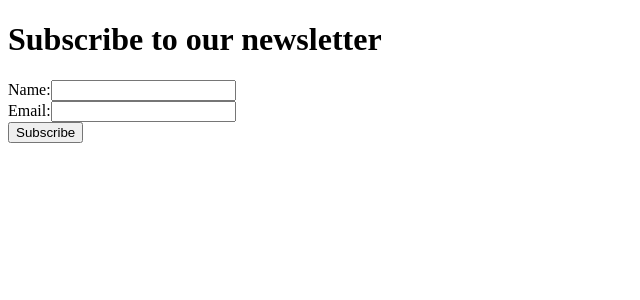
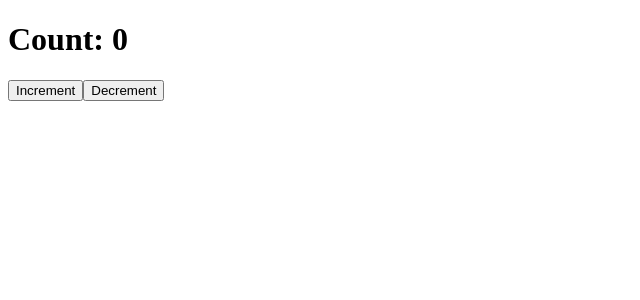
Before and after one commit to githubscientist/react-fsd61wde, a React (Vite) app: page / in a window 1280 px wide. Shown: the top 300 px of the page, without its empty margins (0-640 px from the left). Built offline with nearby package versions, Linux system fonts and the light colour scheme.

Commit message:
redux toolkit --counter application

```diff
--- a/package.json
+++ b/package.json
@@ -15,10 +15,12 @@
     "@fortawesome/free-regular-svg-icons": "^6.6.0",
     "@fortawesome/free-solid-svg-icons": "^6.6.0",
     "@fortawesome/react-fontawesome": "^0.2.2",
+    "@reduxjs/toolkit": "^2.2.7",
     "axios": "^1.7.3",
     "formik": "^2.4.6",
     "react": "^18.3.1",
     "react-dom": "^18.3.1",
+    "react-redux": "^9.1.2",
     "react-router-dom": "^6.26.0"
   },
   "devDependencies": {
--- a/src/App.jsx
+++ b/src/App.jsx
@@ -1,63 +1,39 @@
-import { useFormik } from "formik";
-import { useRef, useState } from "react";
+import { useDispatch, useSelector } from "react-redux";
+import { decrement, increment, selectCount } from "./features/counter/counterSlice";
+import { addHistory, selectHistory } from "./features/counter/historySlice";
 
-const validate = values => {
-  const errors = {};
+const App = () => {
 
-  if (!values.name) {
-    errors.name = 'Name is required';
+  const count = useSelector(selectCount);
+  const dispatch = useDispatch();
+  const history = useSelector(selectHistory);
+
+  const handleIncrement = () => {
+    dispatch(increment());
+    dispatch(addHistory('Incr'));
   }
 
-  if(!values.email) {
-    errors.email = 'Email is required';
+  const handleDecrement = () => {
+    dispatch(decrement());
+    dispatch(addHistory('Decr'));
   }
-
-  return errors;
-}
-
-// Handling form without formik library
-const App = () => {
-
-  const formik = useFormik({
-    initialValues: {
-      name: '',
-      email: ''
-    },
-    validate,
-    onSubmit: (values, { resetForm }) => {
-      resetForm();
-    }
-  });
-
-  const ref = useRef(null);
 
   return (
     <div>
-      <h1>Subscribe to our newsletter</h1>
-      <form onSubmit={formik.handleSubmit}>
-        <div>
-          <label>
-            Name:
-            <input type="text" name="name"
-              value={formik.values.name}
-              onChange={formik.handleChange}
-              ref={ref}
-            />
-            {formik.errors.name ? <div>{formik.errors.name}</div> : null}
-          </label>
-        </div>
-        <div>
-          <label>
-            Email:
-            <input type="email" name="email"
-              value={formik.values.email}
-              onChange={formik.handleChange}
-            />
-            {formik.errors.email ? <div>{formik.errors.email}</div> : null}
-          </label>
-        </div>
-        <button type="submit">Subscribe</button>
-      </form>
+      <div>
+        <h1>Count: {count}</h1>
+        <button onClick={handleIncrement}>Increment</button>
+        <button onClick={handleDecrement}>Decrement</button>
+      </div>
+      <div>
+        <p>
+          {
+            history.map((h, index) => (
+              <span key={index}>{h + ', '}</span>
+            ))
+          }
+        </p>
+      </div>
     </div>
   )
 }
--- /dev/null
+++ b/src/app/store.js
@@ -0,0 +1,12 @@
+import { configureStore } from "@reduxjs/toolkit";
+import counterReducer from "../features/counter/counterSlice";
+import historyReducer from "../features/counter/historySlice";
+
+const store = configureStore({
+    reducer: {
+        counter: counterReducer,
+        history: historyReducer
+    }
+})
+
+export default store;
--- /dev/null
+++ b/src/features/counter/counterSlice.js
@@ -0,0 +1,25 @@
+import { createSlice } from "@reduxjs/toolkit";
+
+export const counterSlice = createSlice({
+    name: "counter",
+    initialState: {
+        value: 0
+    },
+    reducers: {
+        increment: (state) => {
+            state.value += 1;
+        },
+        decrement: (state) => {
+            state.value -= 1;
+        }
+    }
+});
+
+// export the actions generated by createSlice
+export const { increment, decrement } = counterSlice.actions;
+
+// export the selector to access the state
+export const selectCount = (state) => state.counter.value;
+
+// export the reducer to be used in the store
+export default counterSlice.reducer;
--- /dev/null
+++ b/src/features/counter/historySlice.js
@@ -0,0 +1,17 @@
+import { createSlice } from "@reduxjs/toolkit";
+
+export const historySlice = createSlice({
+    name: "history",
+    initialState: [],
+    reducers: {
+        addHistory: (state, action) => {
+            state.push(action.payload);
+        },
+    },
+});
+
+export const { addHistory } = historySlice.actions;
+
+export const selectHistory = (state) => state.history;
+
+export default historySlice.reducer;
--- a/src/main.jsx
+++ b/src/main.jsx
@@ -2,7 +2,11 @@ import React from 'react'
 import ReactDOM from 'react-dom/client'
 import App from './App'
 import '@fortawesome/fontawesome-svg-core/styles.css'
+import { Provider } from 'react-redux'
+import store from './app/store'
 
 ReactDOM.createRoot(document.getElementById('root')).render(
-  <App />
+  <Provider store={store}>
+    <App />
+  </Provider>
 )
```
Also changed, not shown: 2 other files (tests, documents, lock files or other folders).
